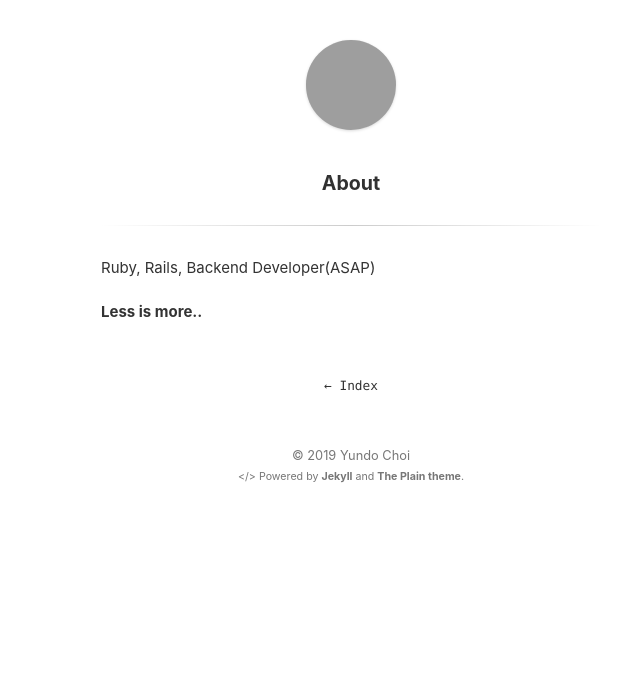
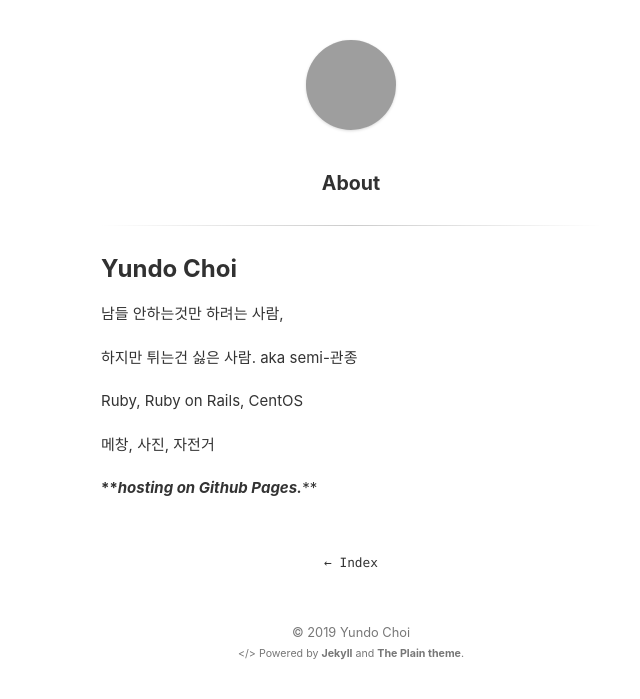
Before and after one commit to zygn/blog, a Jekyll site: the page built from about.md, in a window 1280 px wide. Shown: the top 699 px of the page, without its empty margins (289-929 px from the left). Built offline with Jekyll 4.4.1, drawn with Linux system fonts in a browser that asks for light colours; grey boxes are pictures that could not be loaded.

Commit message:
Update about.md

```diff
--- a/about.md
+++ b/about.md
@@ -3,7 +3,24 @@ layout: page
 title: About
 ---
 
-Ruby, Rails, Backend Developer(ASAP)
+**Yundo Choi**
+---
+남들 안하는것만 하려는 사람,
+
+하지만 튀는건 싫은 사람. aka semi-관종
+
+Ruby, Ruby on Rails, CentOS
+
+메창, 사진, 자전거
 
 
-**Less is more..**
+
+
+
+
+
+
+
+
+
+*****hosting on Github Pages.*****
```
